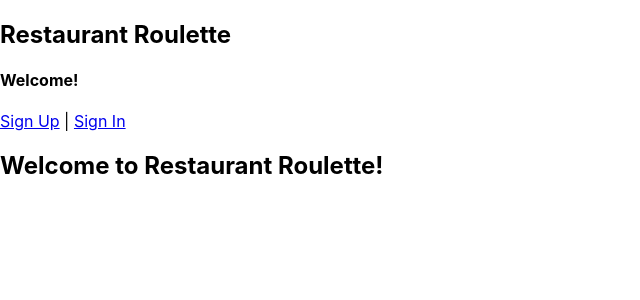
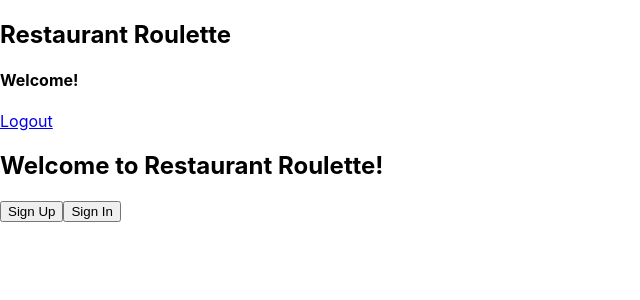
Before and after one commit to StevenWBull/restaurant-roulette-client, a React (Create React App) app: page / in a window 1280 px wide. Shown: the top 300 px of the page, without its empty margins (0-640 px from the left). Built offline with nearby package versions, Linux system fonts and the light colour scheme.

Commit message:
finish main page navigation

```diff
--- a/src/components/App/App.js
+++ b/src/components/App/App.js
@@ -1,5 +1,6 @@
 import React from 'react';
-import { Route, Link, Switch } from 'react-router-dom';
+import { Route, Switch } from 'react-router-dom';
+import ValidationContext from '../../contexts/ValidationContext';
 import MainPage from '../MainPage/MainPage';
 import LoginForm from '../LoginForm/LoginForm';
 import RegistrationForm from '../RegistrationForm/RegistrationForm';
@@ -7,14 +8,25 @@ import UserHomeScreen from '../UserHomeScreen/UserHomeScreen';
 import AddRestaurant from '../AddRestaurant/AddRestaurant';
 import './App.css';
 import Header from '../Header/Header';
+import { TokenService } from '../../services/token-service';
 
 export default function App() {
+  const isError = (error) => {
+    const newError = error;
+    return newError;
+  }
+
+  const isUserOnline = {
+    loggedIn: TokenService.hasAuthToken ? true : false
+  }
+
   return (
     <>
       <header>
         <Header />
       </header>
       <main>
+        <ValidationContext.Provider value={{isError, isUserOnline}}>
           <Switch>
             <Route exact path='/' component={MainPage} />
             <Route path='/login' component={LoginForm} />
@@ -22,6 +34,7 @@ export default function App() {
             <Route path='/home' component={UserHomeScreen} />
             <Route path='/addrestaurant' component={AddRestaurant} />
           </Switch>
+        </ValidationContext.Provider>
       </main>
     </>
   );
--- a/src/components/Header/Header.js
+++ b/src/components/Header/Header.js
@@ -1,11 +1,12 @@
-import React, { useState } from 'react';
+import React, { useState, useEffect, useContext } from 'react';
 import { Link } from 'react-router-dom';
+import ValidationContext from '../../contexts/ValidationContext';
 
 export default function Header() {
-  const [ clicked, setClicked ] = useState(false);
+  const { isUserOnline } = useContext(ValidationContext);
 
-  const handleClick = () => {
-    setClicked(!clicked);
+  const handleLogout = () => {
+
   }
 
   return (
@@ -13,19 +14,11 @@ export default function Header() {
       <div>
         <h2>Restaurant Roulette</h2>
       </div>
-      { !clicked &&
-      <div>
+      { isUserOnline &&
+      <div className='user__logout'>
         <h4>Welcome!</h4>
-        <div>
-          <Link to='/register'><span onClick={handleClick}>Sign Up</span></Link>
-          <span> | </span>
-          <Link to='/login'><span onClick={handleClick}>Sign In</span></Link>
-        </div>
-      </div>}
-      { clicked &&
-      <div>
         <Link to='/'>
-          <span onClick={handleClick}>Logout</span>
+          <span onClick={handleLogout}>Logout</span>
         </Link>
       </div>}
     </>
--- a/src/components/LoginForm/LoginForm.js
+++ b/src/components/LoginForm/LoginForm.js
@@ -1,19 +1,32 @@
-import React, { useContext } from 'react';
+import React, { useContext, useState } from 'react';
+import { Redirect } from 'react-router-dom';
 import { useForm } from '../../hooks/useForm';
 import ApiContext from '../../contexts/ApiContext';
+import './LoginForm.css';
 
 export default function LoginForm() {
+  const [ error, setError ] = useState(null);
+  const [ loggedIn, setLoggedIn ] = useState(false);
   const { postLogin } = useContext(ApiContext);
   const initialState = { user_name: '', password: '' };
-  const login = () => {
-    console.log({ ...values })
-    postLogin({ ...values })
+
+  const login = async () => {
+    try {
+      console.log({ ...values })
+      await postLogin({ ...values })
+      setLoggedIn(!loggedIn);
+    } catch (error) {
+      setError(error);
+      console.log(error)
+    }
   };
+
   const [ values, handleChange, handleSubmit ] = useForm(initialState, login);
 
   console.log(values.user_name, values.password)
   return (
     <div>
+      {loggedIn ? <Redirect to='/home' /> : null}
       <form onSubmit={handleSubmit}>
         <div>
           <h2>Please Sign In</h2>
--- a/src/components/MainPage/MainPage.js
+++ b/src/components/MainPage/MainPage.js
@@ -1,11 +1,28 @@
-import React from 'react';
+import React, { useState } from 'react';
+import { Redirect } from 'react-router-dom';
 
 export default function MainPage() {
+  const [ register, setRegister ] = useState(false);
+  const [ signIn, setSignIn ] = useState(false);
+
+  const handleRegister = () => {
+    setRegister(true);
+  }
+
+  const handleSignIn = () => {
+    setSignIn(true);
+  }
 
   return (
     <section>
+      { register && <Redirect to='/register' />}
+      { signIn && <Redirect to='/login' />}
       <div>
         <h1>Welcome to Restaurant Roulette!</h1>
+      </div>
+      <div>
+        <button onClick={handleRegister}>Sign Up</button>
+        <button onClick={handleSignIn}>Sign In</button>
       </div>
     </section>
   )
--- a/src/components/RegistrationForm/RegistrationForm.js
+++ b/src/components/RegistrationForm/RegistrationForm.js
@@ -1,6 +1,7 @@
 import React, { useContext, useState } from 'react';
 import { useForm } from '../../hooks/useForm';
 import ApiContext from '../../contexts/ApiContext';
+import './RegistrationForm.css';
 
 export default function RegistrationForm() {
   const { postUser } = useContext(ApiContext);
--- a/src/components/UserHomeScreen/UserHomeScreen.js
+++ b/src/components/UserHomeScreen/UserHomeScreen.js
@@ -2,6 +2,7 @@
 import React, { useState, useContext, useEffect } from 'react';
 import { Link } from 'react-router-dom';
 import ApiContext from '../../contexts/ApiContext';
+import './UserHomeScreen.css';
 
 export default function UserHomeScreen() {
   const [ page, setPage ] = useState(1);
--- /dev/null
+++ b/src/contexts/ValidationContext.js
@@ -0,0 +1,6 @@
+import React from 'react';
+
+export default React.createContext({
+  isError: () => {},
+  isUserOnline: () => {},
+})
```
Also changed, not shown: src/components/LoginForm/LoginForm.css (added), src/components/RegistrationForm/RegistrationForm.css (added), src/components/UserHomeScreen/UserHomeScreen.css (added). Lines whose indentation alone changed are shown as unchanged.
